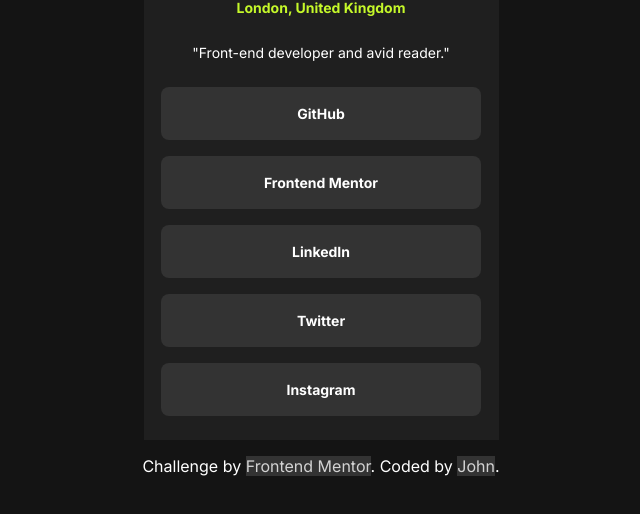
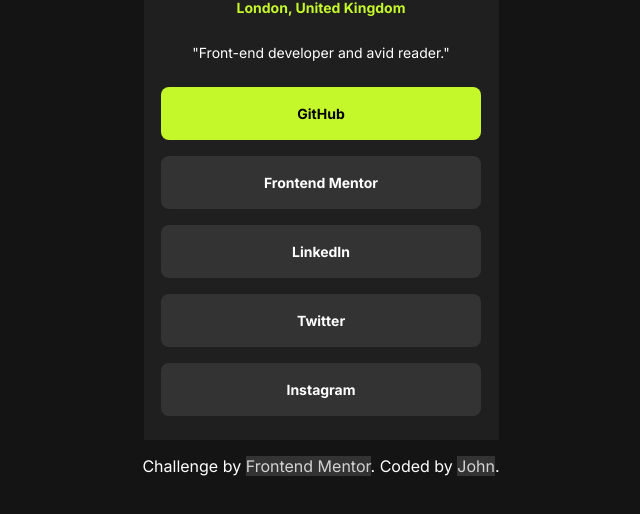
Before and after one commit to RoomForEpsilon/social-links-profile, a plain HTML site: page index.html in a window 1280 px wide. In both pictures the pointer is over the link "GitHub". Shown: the part 252-766 px from the top of the page, without its empty margins (319-959 px from the left). Drawn offline with Linux system fonts and the light colour scheme.

Commit message:
Added a transition to the anchor tags the nav component.  They are a little off, but very close.

```diff
--- a/style.css
+++ b/style.css
@@ -77,6 +77,7 @@ nav a {
     text-align: center;
     border-radius: .5rem;
     color: white;
+    transition: background-color 600ms ease-out, color 600ms ease-out;
 }
 
 nav:last-child {
@@ -108,8 +109,8 @@ footer {
     margin-top: 1rem;
 }
 
-/* .location {
-    font-size: 15px;
-    font-weight: 600;
-
-} */
+nav a:hover,
+nav a:focus-visible {
+    background-color:  hsl(75, 94%, 57%);;
+    color: black;
+}
```
